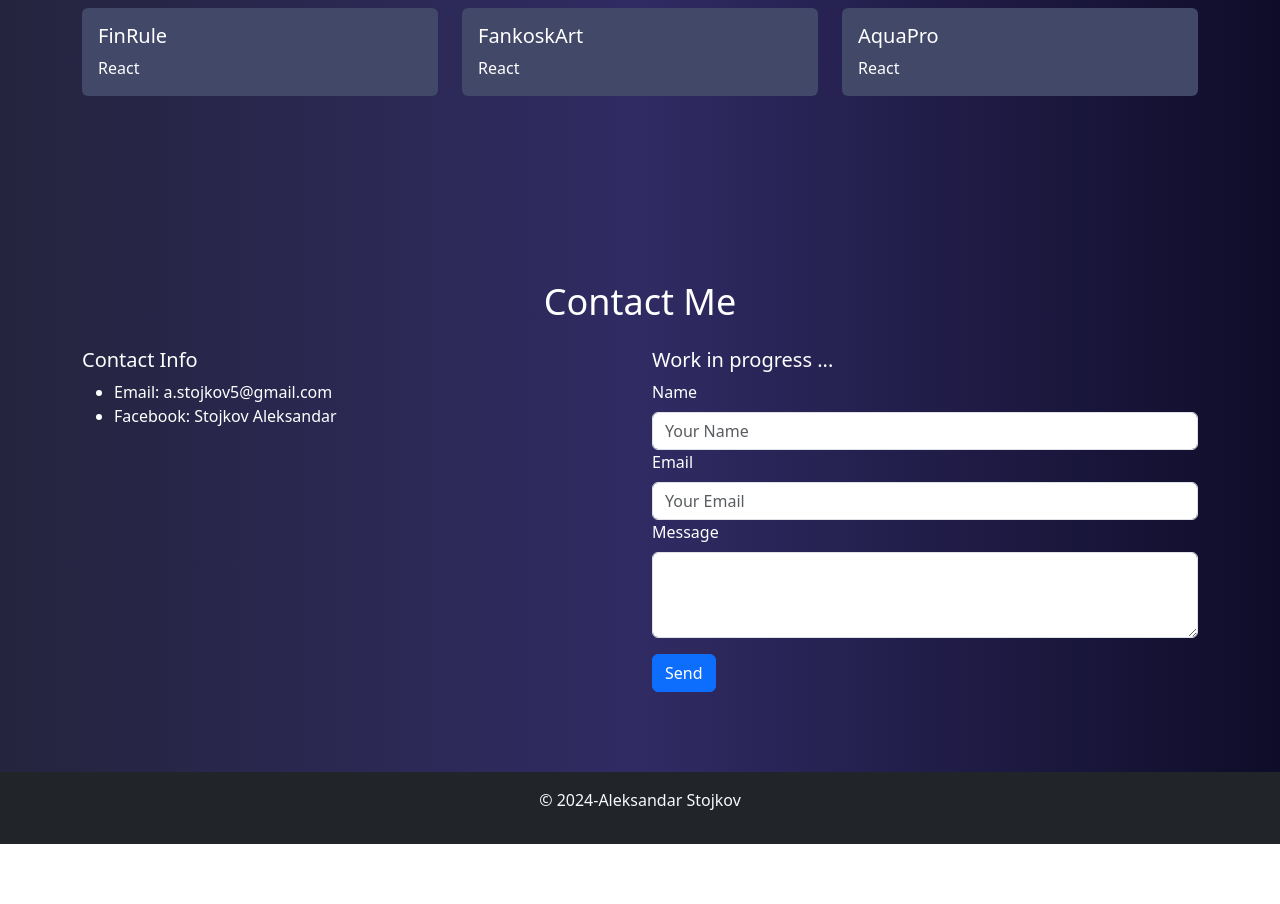
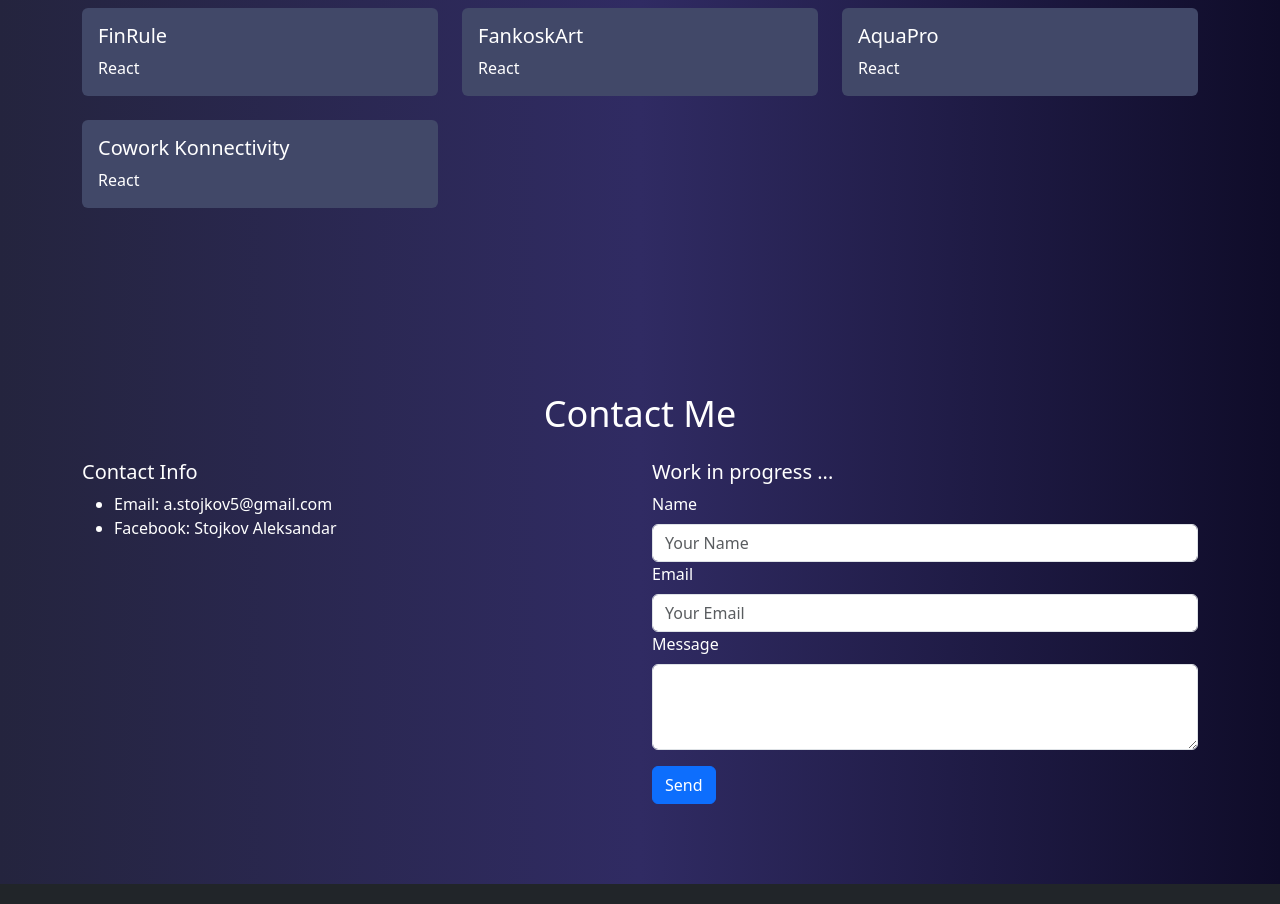
Before and after one commit to stojkov5/Portfolio, a React (Vite) app: page / in a window 1280 px wide. Shown: the part 1720-2624 px from the top of the page. Before the commit the page ends 2564 px from the top, so only its background shows below. Built offline with nearby package versions, Linux system fonts and the light colour scheme.

Commit message:
Added a project

```diff
--- a/src/components/Projects.jsx
+++ b/src/components/Projects.jsx
@@ -56,6 +56,12 @@ const projects = [
     title: "AquaPro",
     gitproject: "https://github.com/stojkov5/aqua-pro",
     demo: "https://aquaproswim.com",
+  },
+  {
+    category: "React",
+    title: "Cowork Konnectivity",
+    gitproject: "https://github.com/stojkov5/ConnectivityCowork",
+    demo: "https://coworkonnectivity.com",
   },
 ];
 
```
